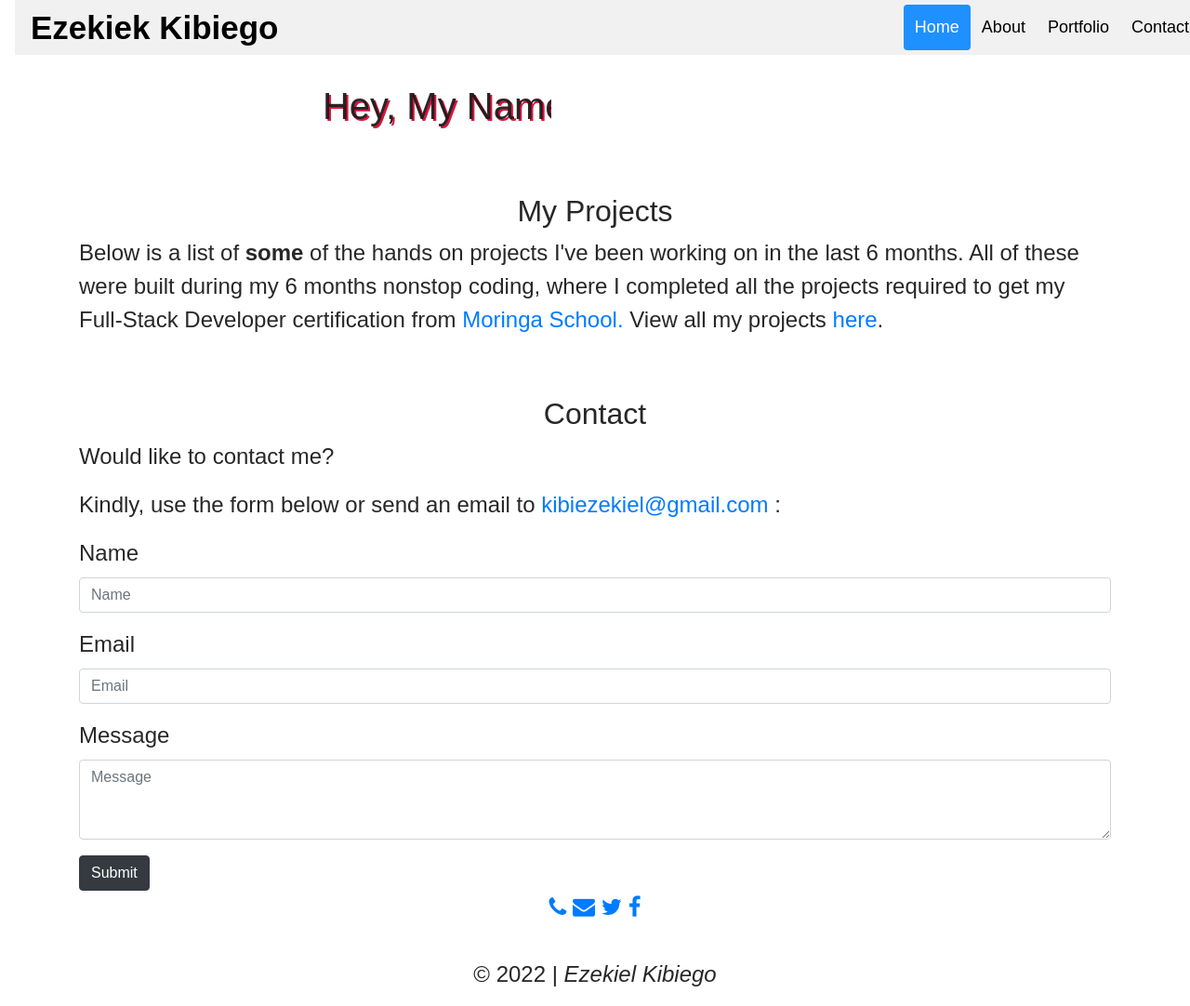
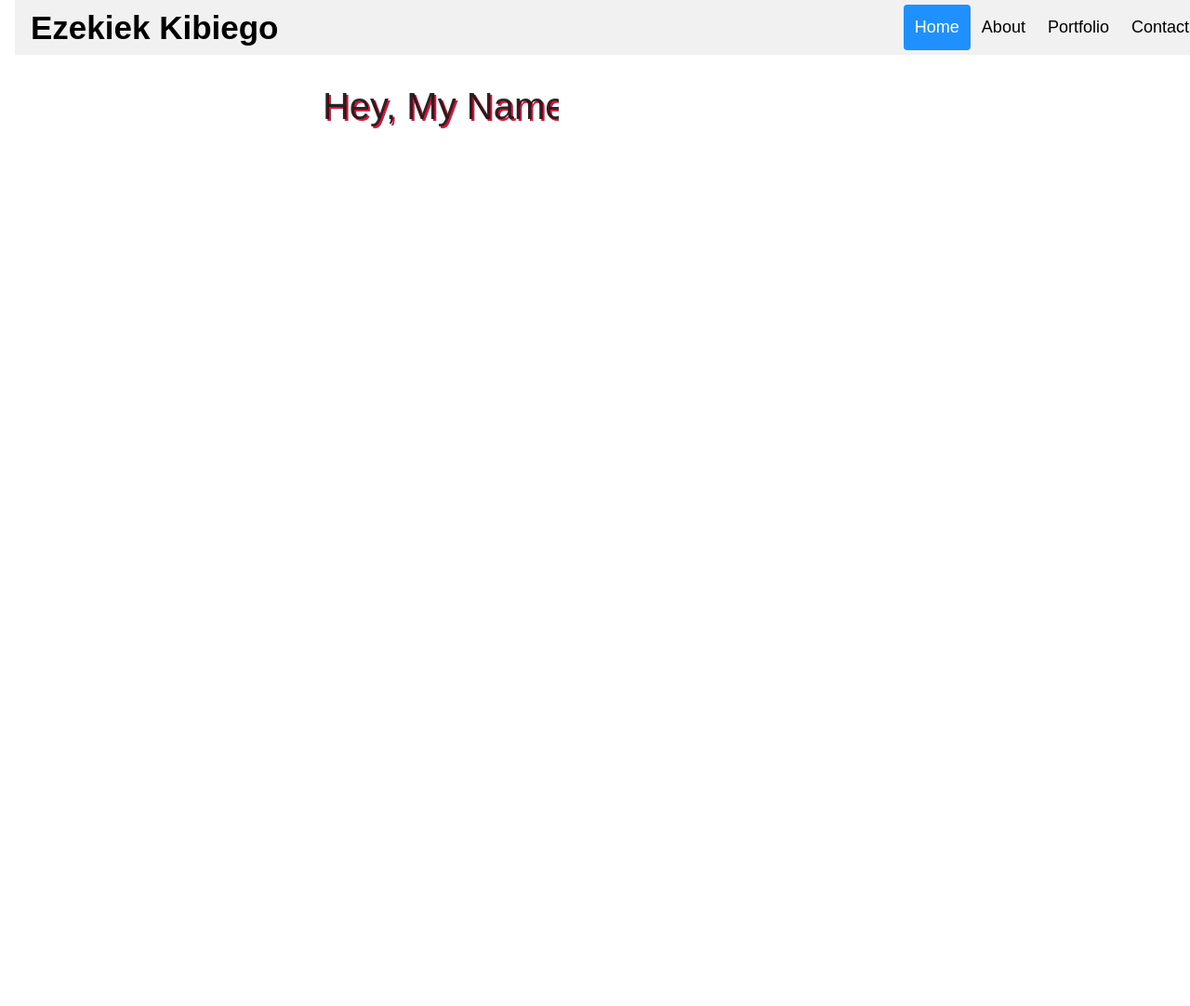
Before and after one commit to ezekielkibiego/portfolio2, a Django app: page / in a window 1280 px wide. Shown: the whole page at 93% size. After the commit the page ends 138 px from the top, so only its background shows below. Run offline with Django 3.2, Linux system fonts and the light colour scheme; data that the repository does not hold is empty; some libraries are stand-ins or nearby versions; some web fonts are replaced.

Commit message:
modifying index

```diff
--- a/portapp/templates/index.html
+++ b/portapp/templates/index.html
@@ -1,6 +1,30 @@
 {%extends "base.html"%}
 {% load bootstrap4 %}
 {% block content %}
+
+<div class="container port">
+
+    <div class="home" id="home">
+
+
+        <div class="heading2 text-center">
+            <h1 class="heading">Hey, My Name is Ezekiel Kibiego</h1>
+        </div>
+    </div>
+
+
+
+
+
+
+</div>
+
+</div>
+
+
+
+
+
 
 <style>
     .port {
@@ -62,107 +86,8 @@
         }
 
     }
+
 </style>
 
-<div class="container-fluid port">
-
-    <div class="home" id="home">
-
-
-        <div class="heading2 text-center">
-            <h1 class="heading">Hey, My Name is Ezekiel Kibiego</h1>
-        </div>
-    </div>
-
-    <div class="container">
-        <h2 class="text-center" id="portfolio">My Projects</h2>
-        <p>
-            Below is a list of <b>some</b> of the hands on projects I've been working on in the last 6 months. All of
-            these
-            were built during my 6 months nonstop coding, where I completed all the projects required to get my
-            Full-Stack
-            Developer certification from
-            <a href="https://moringaschool.com/" target="_blank" rel="noopener noreferrer">
-                Moringa School.
-            </a>
-
-            View all my projects <a href="https://github.com/ezekielkibiego?tab=repositories" target="_blank"
-                rel="noopener noreferrer">here</a>.
-
-        </p>
-
-        <div class="row">
-            {% for pros in projects %}
-            <div class="col-md-4 card">
-
-                <div class="card-group">
-                    <div class="">
-                        <h3 class="card-title text-center"> {{pros.title}}</h3>
-                        <a href="https://theneighborhoods.herokuapp.com/" target="_blank" rel="noopener noreferrer">
-                            <img src="{{ pros.image.url }}" class="card-img-top resp" alt="Personal">
-                        </a>
-                        <div class="card-body">
-                            <h5 class="card-title"> <i>Built using; {{pros.technologies}}</i></h5>
-                            <p class="card-text">{{pros.description}}</p>
-
-
-                        </div>
-                        <div class="row card-footer">
-                            <div class="col-md-6">
-                                <a href="{{pros.url}}" class="btn btn-outline-dark bg-dark text-white rounded-pill">View
-                                    Repository</a>
-                            </div>
-
-
-                            <div class="card-footer">
-                                <small class="text-muted"> {{pros.date|date}}</small>
-                            </div>
-                        </div>
-                    </div>
-
-                </div>
-
-            </div>
-            {% endfor %}
-        </div>
-        <h2 class="text-center mt-5">Contact</h2>
-        <div className="heading-wrapper mt-5">
-            <div className="heading">
-                <p className="title">
-                    Would like to contact me?
-                </p>
-
-                <p className="subtitle">
-                    Kindly, use the form below or send an email to <a href="mailto: kibiezekiel@gmail.com"
-                        target="_blank">kibiezekiel@gmail.com</a>
-                    :
-                </p>
-            </div>
-            <form action="" method="post" enctype="multipart/form-data">
-                {%csrf_token%}
-                {% bootstrap_form form%}
-                <input type="submit" class="btn btn-dark " value="Submit">
-            </form>
-        </div>
-
-    </div>
-
-</div>
-<div class="container text-center contact">
-    <div>
-        <div class="row">
-            <div class="col">
-                <a href="tel:+254722991833" class="fa fa-phone icon" target="_blank"></a>
-                <a href="mailto: kibiezekiel@gmail.com" class="fa fa-envelope icon" target="_blank"></a>
-                <a href="https://twitter.com/KibiegoEzekiel" class="fa fa-twitter icon" target="_blank"></a>
-                <a href="https://www.facebook.com/kibiego.ezekiel.9" class="fa fa-facebook icon" target="_blank"></a>
-            </div>
-        </div>
-    </div>
-</div>
-</div><br>
-<div class="container text-center b-text">
-<p>&copy; 2022 | <i>Ezekiel Kibiego</i></p>
-</div>
 
 {% endblock %}
```
